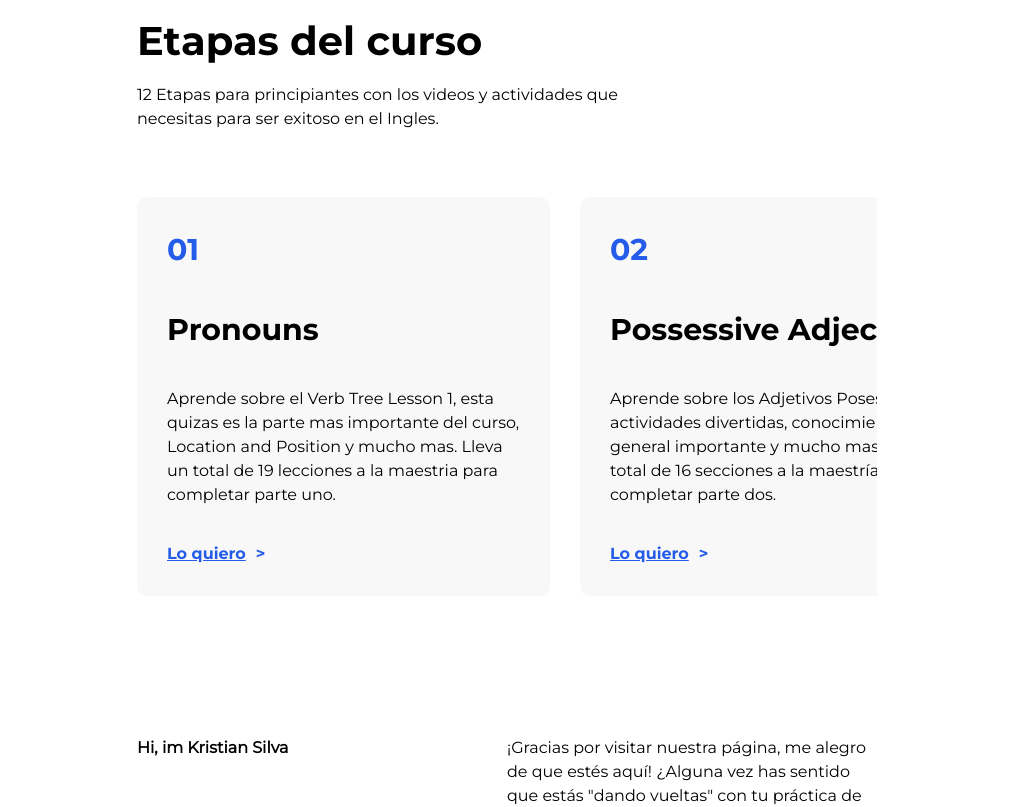
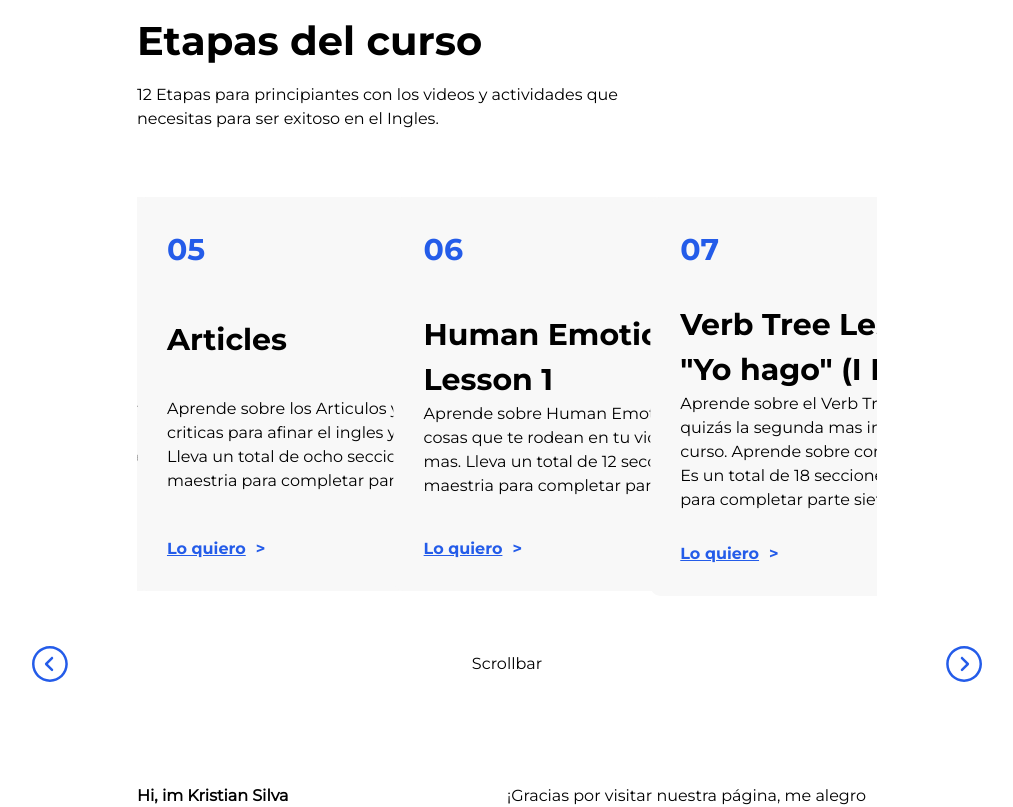
Before and after one commit to msalman787/Web-English, a React (Vite) app: page / in a window 1280 px wide. Shown: the part 2940-3747 px from the top of the page, without its empty margins (133-1146 px from the left). Built offline with nearby package versions, Linux system fonts and the light colour scheme.

Commit message:
Add: animation swiper

```diff
--- /dev/null
+++ b/src/components/Other.jsx
@@ -0,0 +1 @@
+rfc
--- a/src/components/Stages/Stages.css
+++ b/src/components/Stages/Stages.css
@@ -7,6 +7,7 @@
 }
 
 .Stages-slider{
+	display: flex;
 	margin: 4.12rem 0 0 0;
 	display: flex;
 	gap: 1.875rem;
@@ -19,3 +20,37 @@
 .Stages-slider::-webkit-scrollbar-track{
 	background-color: transparent;
 }
+
+/* .Stages-slide{
+	margin-bottom: 66px;
+} */
+
+.Swiper-container{
+	display: flex;
+	justify-content: center;
+	width: 100%;
+	align-items: center;
+}
+
+
+.Stages-footer{
+	margin: 3rem 0 0 0;
+	width: 100%;
+	display: flex;
+	justify-content: center;
+}
+.Stages-footer-buttons{
+	position: absolute;
+	display: flex;
+	justify-content: space-between;
+	align-items: center;
+	width: 950px;
+}
+.Stages-footer-button{
+	width: 2.5rem;
+	height: 2.5rem;
+}
+
+.button-right{
+	transform: rotate(180deg);
+}
--- a/src/components/Stages/Stages.jsx
+++ b/src/components/Stages/Stages.jsx
@@ -1,13 +1,28 @@
+import { React, useState } from 'react'
 /* eslint-disable react/jsx-indent */
 // eslint-disable-next-line react/jsx-indent
 /* eslint-disable no-tabs */
 import { Stage } from './Stage'
 import { data } from '../../data/data.js'
 import { Titles } from '../Titles/Titles'
+import { Swiper, SwiperSlide } from 'swiper/react'
+import { Autoplay, FreeMode, Scrollbar } from 'swiper/modules'
+import glArrows from '../../assets/icons/gl_arrows.svg'
+import 'swiper/css/scrollbar'
+import 'swiper/css'
 import './Stages.css'
 
 export function Stages () {
   const { stages } = data
+  const [swiper, setSwiper] = useState(null)
+
+  const nextTo = () => {
+    swiper.slideNext()
+  }
+
+  const backTo = () => {
+    swiper.slidePrev()
+  }
 
   return (
     <>
@@ -15,14 +30,44 @@ export function Stages () {
         <Titles title='Etapas del curso' />
         <p>12 Etapas para principiantes con los videos y actividades que necesitas para ser exitoso en el Ingles.</p>
       </section>
-      <section className='Stages-slider'>
+      <div className='Swiper-container'>
+        <Swiper
+          modules={[Autoplay, FreeMode, Scrollbar]}
+          autoplay={{
+            delay: 3000,
+            disableOnInteraction: false
+          }}
+          slidesPerView={3}
+          spaceBetween={30}
+          slidesPerGroup={4}
+          watchSlidesProgress
+          scrollbar={{
+            hide: true,
+            draggable: true,
+            dragSize: 200
+          }}
+          loop
+          freeMode='true'
+          onSwiper={(s) => setSwiper(s)}
+          className='Stages-slider'
+        >
         {
           stages.map(({ id, title, description }) => (
+            <SwiperSlide className='Stages-slide' key={id}>
               <Stage key={id} title={title} number={id}>
                 <p>{description}</p>
               </Stage>
+            </SwiperSlide>
           ))
         }
+        </Swiper>
+      </div>
+      <section className='Stages-footer'>
+        <div className='Stages-footer-buttons'>
+          <button onClick={backTo} className='Stages-footer-button'><img src={glArrows} /></button>
+          <div>Scrollbar</div>
+          <button onClick={nextTo} className='Stages-footer-button button-right'><img src={glArrows} /></button>
+        </div>
       </section>
     </>
   )
--- a/src/components/Test.jsx
+++ b/src/components/Test.jsx
@@ -1,26 +1,47 @@
-import { Swiper, SwiperSlide } from 'swiper/react'
-import { Autoplay, FreeMode, Scrollbar } from 'swiper/modules'
+// import { SwiperSlide, useSwiper } from 'swiper/react'
+import { Swiper } from 'swiper'
+// import { Autoplay, FreeMode, Scrollbar, Navigation } from 'swiper/modules'
 import { data } from '../data/data.js'
 import 'swiper/css/scrollbar'
 import 'swiper/css'
+import 'swiper/css/navigation'
 import './test.css'
-import { progress } from 'framer-motion'
 
 export default function Test () {
   const { stages } = data
 
-  window.addEventListener('load', () => {
-    const progress = document.getElementById('progress')
+  const swiper = new Swiper('.swiper', {
+    speed: 400,
+    spaceBetween: 100,
+    direction: 'horizontal',
+    loop: true,
+    // allowTouchMove: true,
+    // effect: "cube",
+    autoplay: {
+      delay: 10000,
+      pauseOnMouseEnter: true,
+      disableOnInteraction: false
+    },
+
+    // If we need pagination
+    pagination: {
+      el: '.swiper-pagination',
+      // type: "progressbar"
+      clickable: true
+      // dynamicBullets: true
+    },
+
+    // Navigation arrows
+    navigation: {
+      nextEl: '.swiper-button-next',
+      prevEl: '.swiper-button-prev'
+    },
+    slidesPerView: 1
   })
-  function updateProgress () {
-    progress.style.width = `${(document.body.scrollWidth / window.innerWidth) * 100}%`
-    requestAnimationFrame(updateProgress)
-  }
-
   return (
     <>
-      <Swiper
-        modules={[Autoplay, FreeMode, Scrollbar]}
+      {/* <Swiper
+        modules={[Autoplay, FreeMode, Scrollbar, Navigation]}
         autoplay={{
           delay: 3000,
           disableOnInteraction: false
@@ -31,11 +52,19 @@ export default function Test () {
         scrollbar={{
           hide: true
         }}
+        navigation
         freeMode='true'
-        className='flex gap-10 my-10'
-      >
+        className='test__wrapper'
+        disabledClass
+      > */}
+
+      {/* <!-- Slider main container --> */}
+      <div class='swiper'>
+        {/* <!-- Additional required wrapper --> */}
+        <div class='swiper-wrapper'>
+          {/* <!-- Slides --> */}
           {stages.map(({ id, title, description }) => (
-          <SwiperSlide className='test__stage' key={id}>
+            <div class='swiper-slide' key={id}>
               <p className='Stage-p'>{id}</p>
               <main className='Stage-container'>
                 <h3>{title}</h3>
@@ -47,9 +76,20 @@ export default function Test () {
                 </a>
                 <span>{'>'}</span>
               </footer>
-          </SwiperSlide>
+            </div>
           ))}
-      </Swiper>
+          ...
+        </div>
+        {/* <!-- If we need pagination --> */}
+        <div class='swiper-pagination' />
+
+        {/* <!-- If we need navigation buttons --> */}
+        <div class='swiper-button-prev' />
+        <div class='swiper-button-next' />
+
+        {/* <!-- If we need scrollbar --> */}
+        <div class='swiper-scrollbar' />
+      </div>
     </>
   )
 }
--- a/src/components/test.css
+++ b/src/components/test.css
@@ -1,3 +1,8 @@
+.test__wrapper{
+
+}
+
+
 .test__stage{
 		display: flex;
 		flex-direction: column;
@@ -13,17 +18,14 @@
 		gap: 30px;
 }
 
-/* Estilo para el contenedor de la barra de progreso */
-/* .progress {
-  width: 100%;
-  height: 10px;
-  background-color: #ccc;
-  margin-top: 10px;
+.progress{
+	position: relative;
+	background-color: #00534b3d;
+	color: aqua;
+	height: 5px;
 }
 
-/* Estilo para la propia barra de progreso */
-/* .progress-bar {
-  height: 100%;
-  background-color: #007bff;
-  transform-origin: left center;
-} */
+.progress-bar {
+  height: 5px;
+  background: var(--color-primary);
+}
```
Also changed, not shown: src/assets/icons/gl_arrows.svg (added), src/components/Other.css (added). Lines whose indentation alone changed are shown as unchanged.
